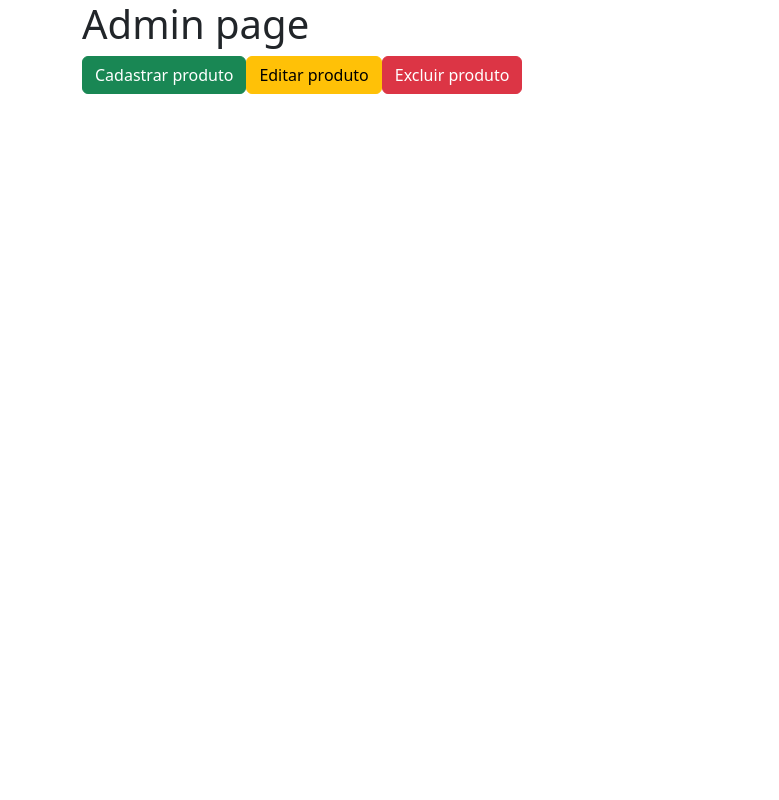
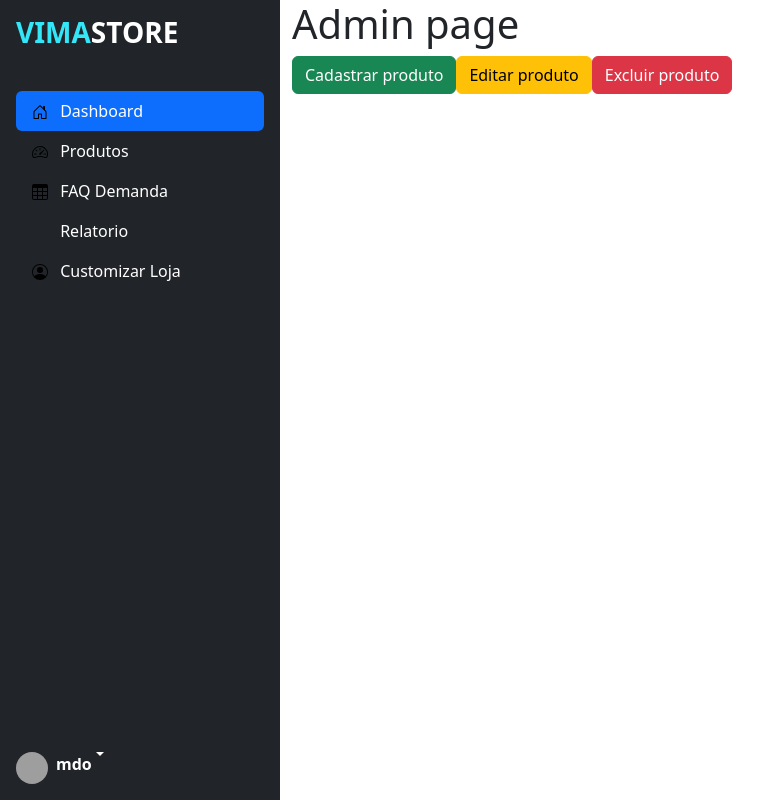
Before and after one commit to MatheusJr014/FrontEnd-Vima, a Vue app: page /admin in a window 1280 px wide. Shown: the whole page, without its empty margins (0-779 px from the left). Built offline with nearby package versions, Linux system fonts and the light colour scheme; grey boxes are pictures that could not be loaded.

Commit message:
Adicionar SideBar no Admin Page

```diff
--- a/src/components/AdminComponents/AdminComponents.vue
+++ b/src/components/AdminComponents/AdminComponents.vue
@@ -1,29 +1,32 @@
+<script setup>
+import SideBarAdminComponent from '../AdminComponents/SideBarAdminComponent.vue';
+</script>
+
 <template>
+  <div class="d-flex">
+    <SideBarAdminComponent />
     <div class="container">
       <h1 class="admin-title">Admin page</h1>
-      <router-link  aria-current="page" to="/registerProduct">
+      <router-link to="/registerProduct">
         <button type="button" class="btn btn-success">Cadastrar produto</button>
       </router-link>
-      <router-link  aria-current="page" to="/editProduct">
+      <router-link to="/editProduct">
         <button type="button" class="btn btn-warning">Editar produto</button>
       </router-link>
-      <router-link  aria-current="page" to="/deleteProduct">
+      <router-link to="/deleteProduct">
         <button type="button" class="btn btn-danger">Excluir produto</button>
       </router-link>
+    </div>
+  </div>
 
-    </div>
 </template>
 
+
 <style>
-  .admin-container {
-    display: flex;
-    flex-direction: column;
-    align-items: center;
-    min-height: 100vh;
-    text-align: center;
-  }
 
 button {
   margin: 15px;
 }
+
+
 </style>
--- a/src/components/AdminComponents/CadastrarProdutosComponent.vue
+++ b/src/components/AdminComponents/CadastrarProdutosComponent.vue
@@ -1,4 +1,6 @@
 <template>
+
+
   <div class="container" id="app">
     <div class="row">
       <div class="col-md-6 mx-auto">
@@ -36,6 +38,7 @@
 
 <script>
 import ProdutoDataService from '@/services/ProdutoDataService.js'
+
 
 export default {
     name: 'newCriar',
--- /dev/null
+++ b/src/components/AdminComponents/SideBarAdminComponent.vue
@@ -0,0 +1,121 @@
+<template>
+    <svg xmlns="http://www.w3.org/2000/svg" class="d-none">
+      <symbol id="bootstrap" viewBox="0 0 118 94">
+        <title>Bootstrap</title>
+        <path fill-rule="evenodd" clip-rule="evenodd" d="M24.509 0c-6.733 0-11.715 5.893-11.492 12.284.214 6.14-.064 14.092-2.066 20.577C8.943 39.365 5.547 43.485 0 44.014v5.972c5.547.529 8.943 4.649 10.951 11.153 2.002 6.485 2.28 14.437 2.066 20.577C12.794 88.106 17.776 94 24.51 94H93.5c6.733 0 11.714-5.893 11.491-12.284-.214-6.14.064-14.092 2.066-20.577 2.009-6.504 5.396-10.624 10.943-11.153v-5.972c-5.547-.529-8.934-4.649-10.943-11.153-2.002-6.484-2.28-14.437-2.066-20.577C105.214 5.894 100.233 0 93.5 0H24.508zM80 57.863C80 66.663 73.436 72 62.543 72H44a2 2 0 01-2-2V24a2 2 0 012-2h18.437c9.083 0 15.044 4.92 15.044 12.474 0 5.302-4.01 10.049-9.119 10.88v.277C75.317 46.394 80 51.21 80 57.863zM60.521 28.34H49.948v14.934h8.905c6.884 0 10.68-2.772 10.68-7.727 0-4.643-3.264-7.207-9.012-7.207zM49.948 49.2v16.458H60.91c7.167 0 10.964-2.876 10.964-8.281 0-5.406-3.903-8.178-11.425-8.178H49.948z"></path>
+      </symbol>
+      <symbol id="home" viewBox="0 0 16 16">
+        <path d="M8.354 1.146a.5.5 0 0 0-.708 0l-6 6A.5.5 0 0 0 1.5 7.5v7a.5.5 0 0 0 .5.5h4.5a.5.5 0 0 0 .5-.5v-4h2v4a.5.5 0 0 0 .5.5H14a.5.5 0 0 0 .5-.5v-7a.5.5 0 0 0-.146-.354L13 5.793V2.5a.5.5 0 0 0-.5-.5h-1a.5.5 0 0 0-.5.5v1.293L8.354 1.146zM2.5 14V7.707l5.5-5.5 5.5 5.5V14H10v-4a.5.5 0 0 0-.5-.5h-3a.5.5 0 0 0-.5.5v4H2.5z"/>
+      </symbol>
+      <symbol id="speedometer2" viewBox="0 0 16 16">
+        <path d="M8 4a.5.5 0 0 1 .5.5V6a.5.5 0 0 1-1 0V4.5A.5.5 0 0 1 8 4zM3.732 5.732a.5.5 0 0 1 .707 0l.915.914a.5.5 0 1 1-.708.708l-.914-.915a.5.5 0 0 1 0-.707zM2 10a.5.5 0 0 1 .5-.5h1.586a.5.5 0 0 1 0 1H2.5A.5.5 0 0 1 2 10zm9.5 0a.5.5 0 0 1 .5-.5h1.5a.5.5 0 0 1 0 1H12a.5.5 0 0 1-.5-.5zm.754-4.246a.389.389 0 0 0-.527-.02L7.547 9.31a.91.91 0 1 0 1.302 1.258l3.434-4.297a.389.389 0 0 0-.029-.518z"/>
+        <path fill-rule="evenodd" d="M0 10a8 8 0 1 1 15.547 2.661c-.442 1.253-1.845 1.602-2.932 1.25C11.309 13.488 9.475 13 8 13c-1.474 0-3.31.488-4.615.911-1.087.352-2.49.003-2.932-1.25A7.988 7.988 0 0 1 0 10zm8-7a7 7 0 0 0-6.603 9.329c.203.575.923.876 1.68.63C4.397 12.533 6.358 12 8 12s3.604.532 4.923.96c.757.245 1.477-.056 1.68-.631A7 7 0 0 0 8 3z"/>
+      </symbol>
+      <symbol id="table" viewBox="0 0 16 16">
+        <path d="M0 2a2 2 0 0 1 2-2h12a2 2 0 0 1 2 2v12a2 2 0 0 1-2 2H2a2 2 0 0 1-2-2V2zm15 2h-4v3h4V4zm0 4h-4v3h4V8zm0 4h-4v3h3a1 1 0 0 0 1-1v-2zm-5 3v-3H6v3h4zm-5 0v-3H1v2a1 1 0 0 0 1 1h3zm-4-4h4V8H1v3zm0-4h4V4H1v3zm5-3v3h4V4H6zm4 4H6v3h4V8z"/>
+      </symbol>
+      <symbol id="people-circle" viewBox="0 0 16 16">
+        <path d="M11 6a3 3 0 1 1-6 0 3 3 0 0 1 6 0z"/>
+        <path fill-rule="evenodd" d="M0 8a8 8 0 1 1 16 0A8 8 0 0 1 0 8zm8-7a7 7 0 0 0-5.468 11.37C3.242 11.226 4.805 10 8 10s4.757 1.226 5.468 2.37A7 7 0 0 0 8 1z"/>
+      </symbol>
+    </svg>
+
+    <div class="d-flex flex-nowrap">
+      <div class="d-flex flex-column flex-shrink-0 p-3" style="width: 280px; height: 100vh; background-color: #212529;">
+        <a href="/" class="d-flex align-items text-white text-decoration-none">
+          <span class="fs-4"><h1 class="logo">VIMA<span>STORE</span></h1></span>
+        </a>
+        <hr>
+        <ul class="nav nav-pills flex-column mb-auto">
+          <li class="nav-item">
+            <a href="#"
+              class="nav-link"
+              :class="{'active': activeItem === 'dashboard'}"
+              @click="setActive('dashboard')"
+              aria-current="page">
+              <svg class="bi pe-none me-2" width="16" height="16"><use xlink:href="#home"/></svg>
+              Dashboard
+            </a>
+          </li>
+          <li>
+            <a href="#"
+              class="nav-link text-white"
+              :class="{'active': activeItem === 'produtos'}"
+              @click="setActive('produtos')">
+              <svg class="bi pe-none me-2" width="16" height="16"><use xlink:href="#speedometer2"/></svg>
+              Produtos
+            </a>
+          </li>
+          <li>
+            <a href="#"
+              class="nav-link text-white"
+              :class="{'active': activeItem === 'faq'}"
+              @click="setActive('faq')">
+              <svg class="bi pe-none me-2" width="16" height="16"><use xlink:href="#table"/></svg>
+              FAQ Demanda
+            </a>
+          </li>
+          <li>
+            <a href="#"
+              class="nav-link text-white"
+              :class="{'active': activeItem === 'relatorio'}"
+              @click="setActive('relatorio')">
+              <svg class="bi pe-none me-2" width="16" height="16"><use xlink:href="#grid"/></svg>
+              Relatorio
+            </a>
+          </li>
+          <li>
+            <a href="#"
+              class="nav-link text-white"
+              :class="{'active': activeItem === 'customizar'}"
+              @click="setActive('customizar')">
+              <svg class="bi pe-none me-2" width="16" height="16"><use xlink:href="#people-circle"/></svg>
+              Customizar Loja
+            </a>
+          </li>
+        </ul>
+        <hr>
+        <div class="dropdown">
+          <a href="#" class="d-flex align-items text-white text-decoration-none dropdown-toggle" data-bs-toggle="dropdown" aria-expanded="false">
+            <img src="https://github.com/mdo.png" alt="" width="32" height="32" class="rounded-circle me-2">
+            <strong>mdo</strong>
+          </a>
+          <ul class="dropdown-menu dropdown-menu-dark text-small shadow">
+            <li><a class="dropdown-item" href="#">New project...</a></li>
+            <li><a class="dropdown-item" href="#">Settings</a></li>
+            <li><a class="dropdown-item" href="#">Profile</a></li>
+            <li><hr class="dropdown-divider"></li>
+            <li><a class="dropdown-item" href="#">Sign out</a></li>
+          </ul>
+        </div>
+      </div>
+    </div>
+  </template>
+
+  <script>
+  export default {
+    data() {
+      return {
+        activeItem: 'dashboard' // Item ativo no início
+      }
+    },
+    methods: {
+      setActive(item) {
+        this.activeItem = item; // Define o item clicado como ativo
+      }
+    }
+  }
+  </script>
+
+  <style>
+  /* Estilos padrões dos itens */
+  .nav-link {
+    color: white;
+  }
+
+  /* Estilos para o item ativo */
+  .nav-link.active {
+    background-color: #007bff; /* Cor de fundo quando o item está ativo */
+    color: white; /* Cor do texto para itens ativos */
+  }
+  </style>
```
Also changed, not shown: src/components/AdminComponents/DeleteProductsComponents.vue (line endings or trailing spaces), src/components/AdminComponents/EditProductsComponents.vue (line endings or trailing spaces). Lines whose indentation alone changed are shown as unchanged.
